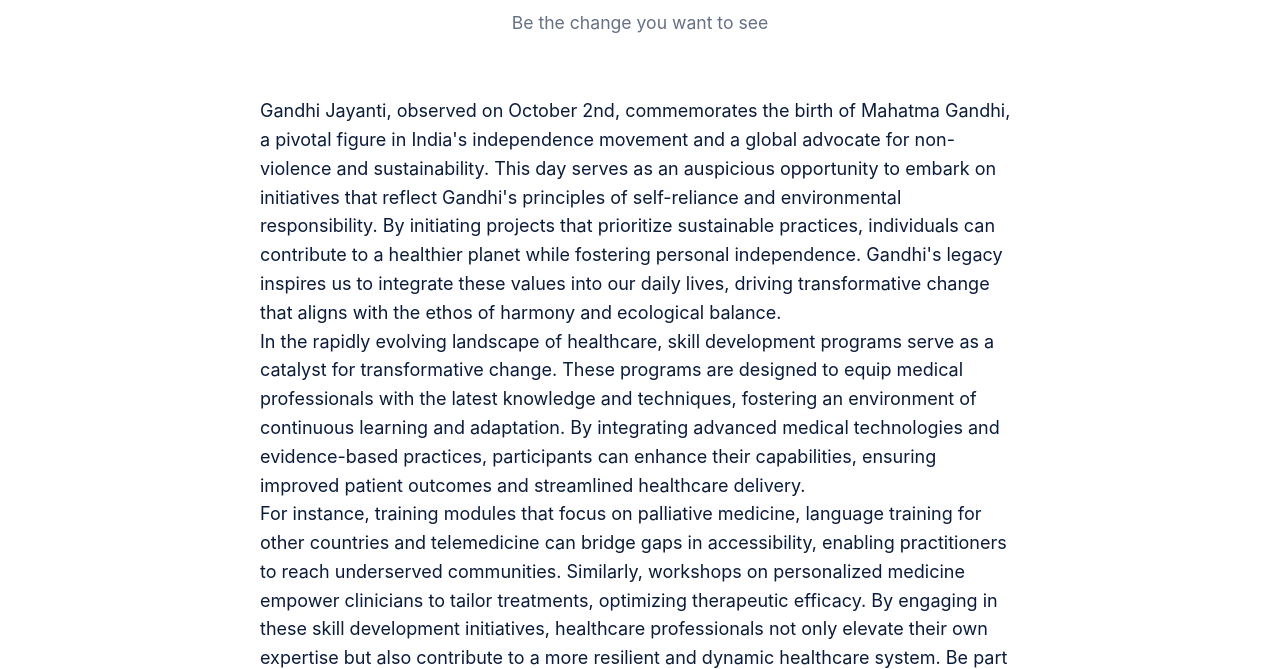
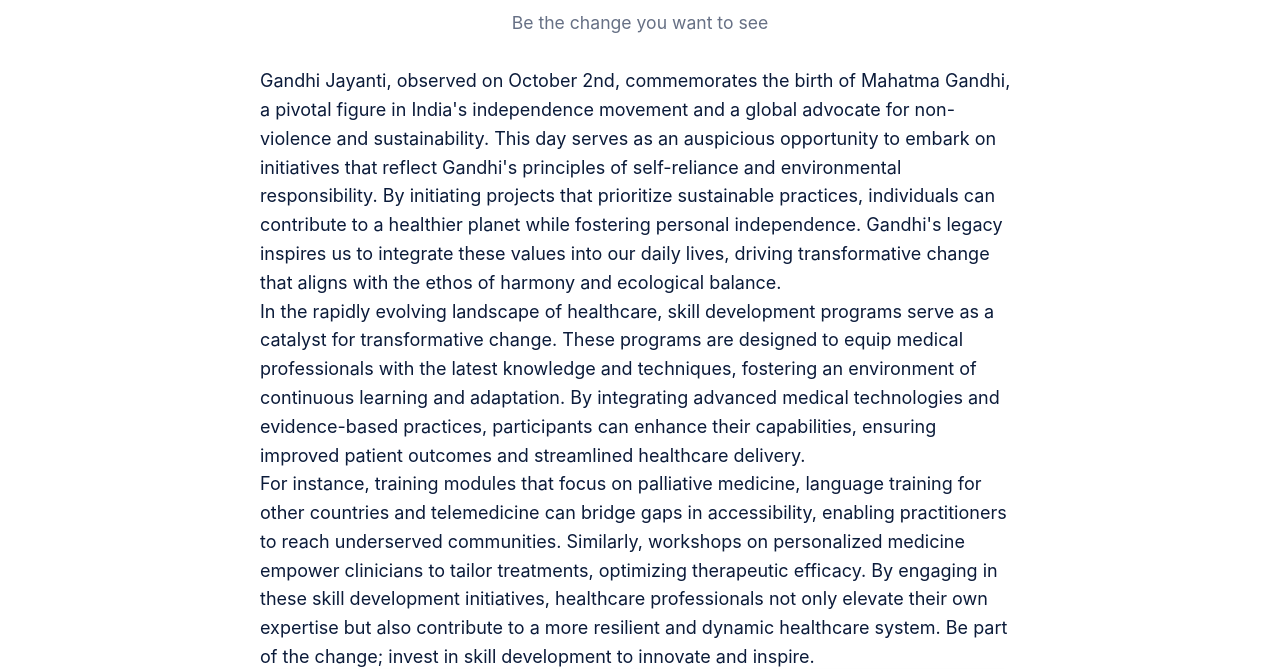
Before and after one commit to amk1101/roehrig_instit_website, a website: page programs.html in a window 1280 px wide. Shown: the part 218-887 px from the top of the page. Drawn offline with Linux system fonts and the light colour scheme; no server answers.

Commit message:
style.css and programs.html changed para to style code

```diff
--- a/programs.html
+++ b/programs.html
@@ -36,8 +36,8 @@
         <div class="container fade-in" style="max-width: 800px;">
             <h2 class="section-title">Way to Deutschland</h2>
             <p class="section-subtitle">Be the change you want to see</p>
-            <p>Gandhi Jayanti, observed on October 2nd, commemorates the birth of Mahatma Gandhi, a pivotal figure in India's independence movement and a global advocate for non-violence and sustainability. This day serves as an auspicious opportunity to embark on initiatives that reflect Gandhi's principles of self-reliance and environmental responsibility. By initiating projects that prioritize sustainable practices, individuals can contribute to a healthier planet while fostering personal independence. Gandhi's legacy inspires us to integrate these values into our daily lives, driving transformative change that aligns with the ethos of harmony and ecological balance. <br></p>
-            <p>In the rapidly evolving landscape of healthcare, skill development programs serve as a catalyst for transformative change. These programs are designed to equip medical professionals with the latest knowledge and techniques, fostering an environment of continuous learning and adaptation. By integrating advanced medical technologies and evidence-based practices, participants can enhance their capabilities, ensuring improved patient outcomes and streamlined healthcare delivery.
+            <p class="sub fade-in" style="transition-delay: 0.2s;">Gandhi Jayanti, observed on October 2nd, commemorates the birth of Mahatma Gandhi, a pivotal figure in India's independence movement and a global advocate for non-violence and sustainability. This day serves as an auspicious opportunity to embark on initiatives that reflect Gandhi's principles of self-reliance and environmental responsibility. By initiating projects that prioritize sustainable practices, individuals can contribute to a healthier planet while fostering personal independence. Gandhi's legacy inspires us to integrate these values into our daily lives, driving transformative change that aligns with the ethos of harmony and ecological balance. <br></p>
+            <p class="sub fade-in" style="transition-delay: 0.2s;">In the rapidly evolving landscape of healthcare, skill development programs serve as a catalyst for transformative change. These programs are designed to equip medical professionals with the latest knowledge and techniques, fostering an environment of continuous learning and adaptation. By integrating advanced medical technologies and evidence-based practices, participants can enhance their capabilities, ensuring improved patient outcomes and streamlined healthcare delivery.
 <br>
 For instance, training modules that focus on palliative medicine, language training for other countries and telemedicine can bridge gaps in accessibility, enabling practitioners to reach underserved communities. Similarly, workshops on personalized medicine empower clinicians to tailor treatments, optimizing therapeutic efficacy. By engaging in these skill development initiatives, healthcare professionals not only elevate their own expertise but also contribute to a more resilient and dynamic healthcare system. Be part of the change; invest in skill development to innovate and inspire.</p>
             <div class="card program-card-large">
--- a/style.css
+++ b/style.css
@@ -67,7 +67,7 @@ body {
     font-size: 1.1rem;
     color: var(--text-muted);
     text-align: center;
-    margin-bottom: 60px;
+    margin-bottom: 30px;
     max-width: 600px;
     margin-left: auto;
     margin-right: auto;
```
